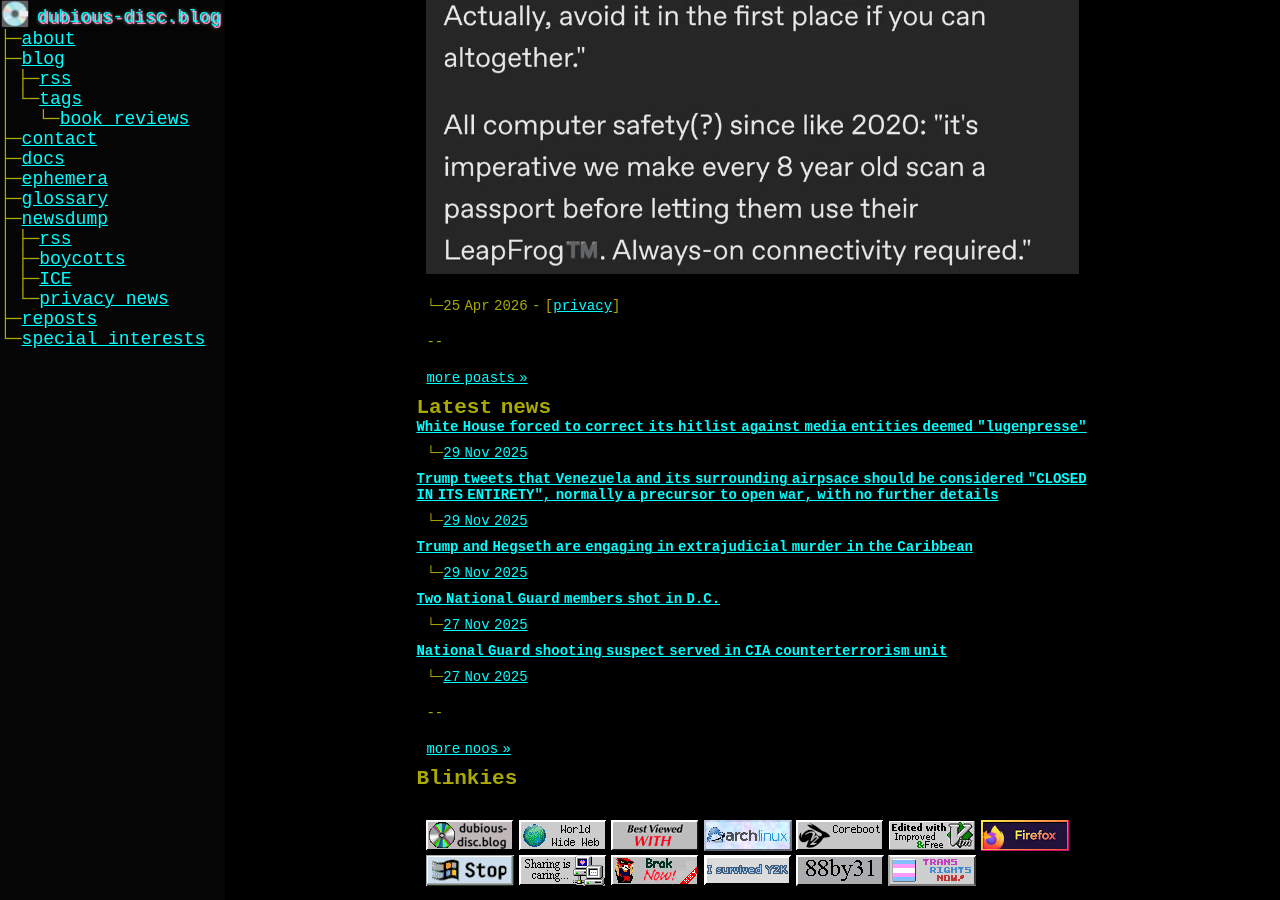
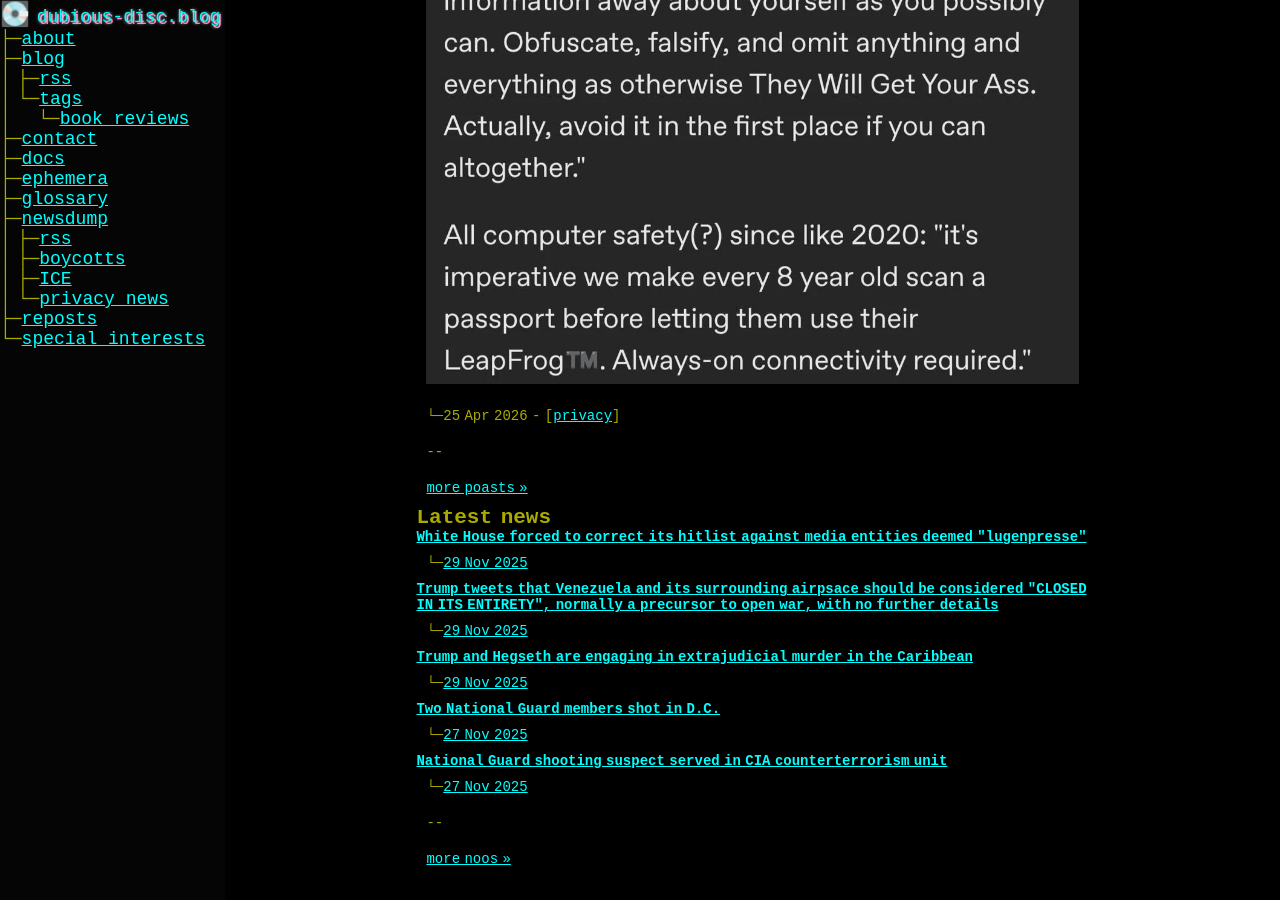
Before and after one commit to paranoid-porygon/paranoid-porygon.github.io, a Jekyll site: the page built from _pages/index.markdown, in a window 1280 px wide and 900 px high, scrolled down 1886 px. Built offline with Jekyll 4.4.1, drawn with Linux system fonts in a browser that asks for light colours; after the commit the page ends 2763 px from its top, so only the background shows below that.

Commit message:
change home layout

```diff
--- a/_pages/index.markdown
+++ b/_pages/index.markdown
@@ -8,10 +8,11 @@ permalink: /
 ---
 
 # Home
-
 Welcome to the Dubious Disc Blog, my personal site. I maintain this site in the interest of POSSE (post own site; share everywhere) to try to dodge the algorithmic recommenders and censorship endemic to social media sites. You can find more info about this site and me at the [about page](/about).
 
 Below you'll find the latest posts from my [personal weblog](/blog) as well as [links to news articles](/newsdump) that I think are worth your attention. I recommend [following](/feed.xml) [both](/newsfeed.xml) using your favorite RSS/atom feed reader.
+
+{% include blinkies.markdown %}
 
 ## Latest from my blog
 {% capture _ %}{% increment blogcount %}{% endcapture %}
@@ -53,7 +54,3 @@ Below you'll find the latest posts from my [personal weblog](/blog) as well as [
 
 <p>--</p>
 [more noos >>](/newsdump)
-
-## Blinkies
-
-{% include blinkies.markdown %}
```
Also changed, not shown: 1 other file.
